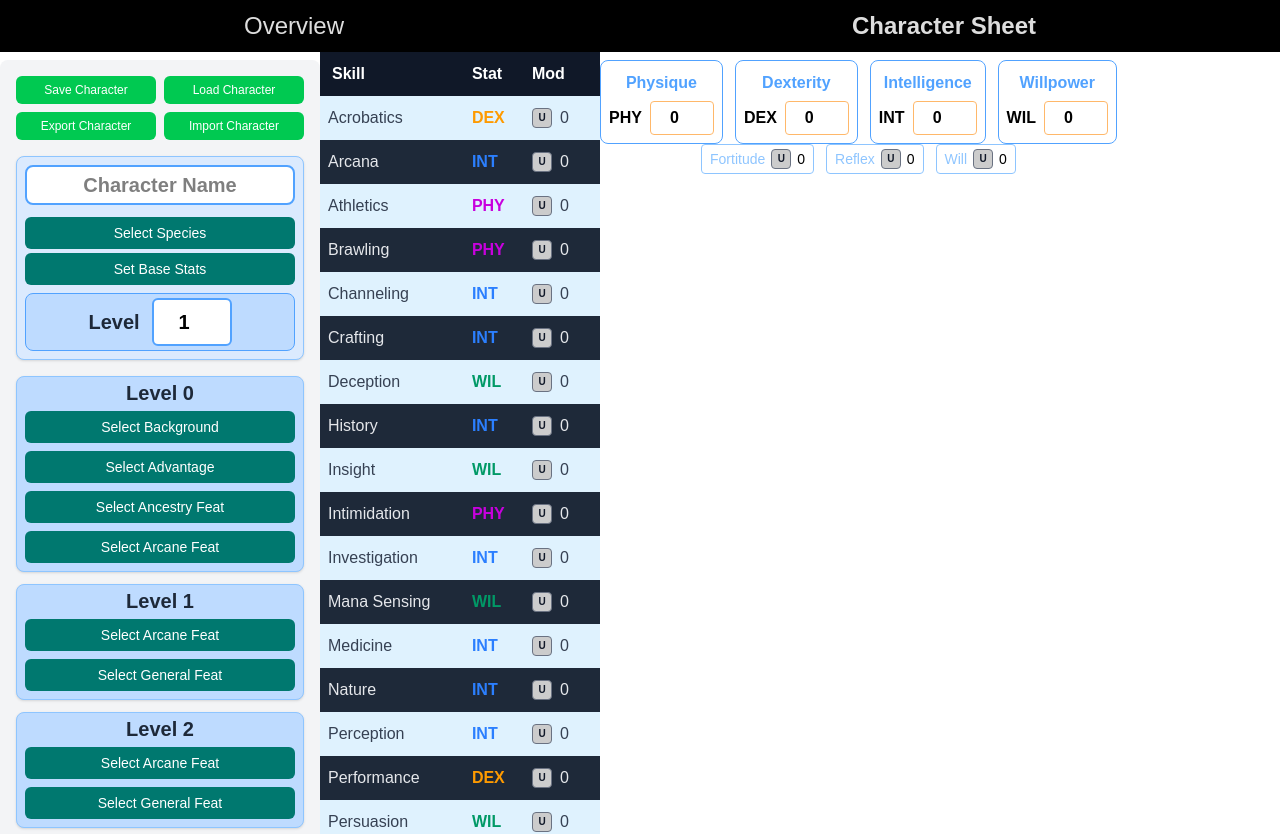
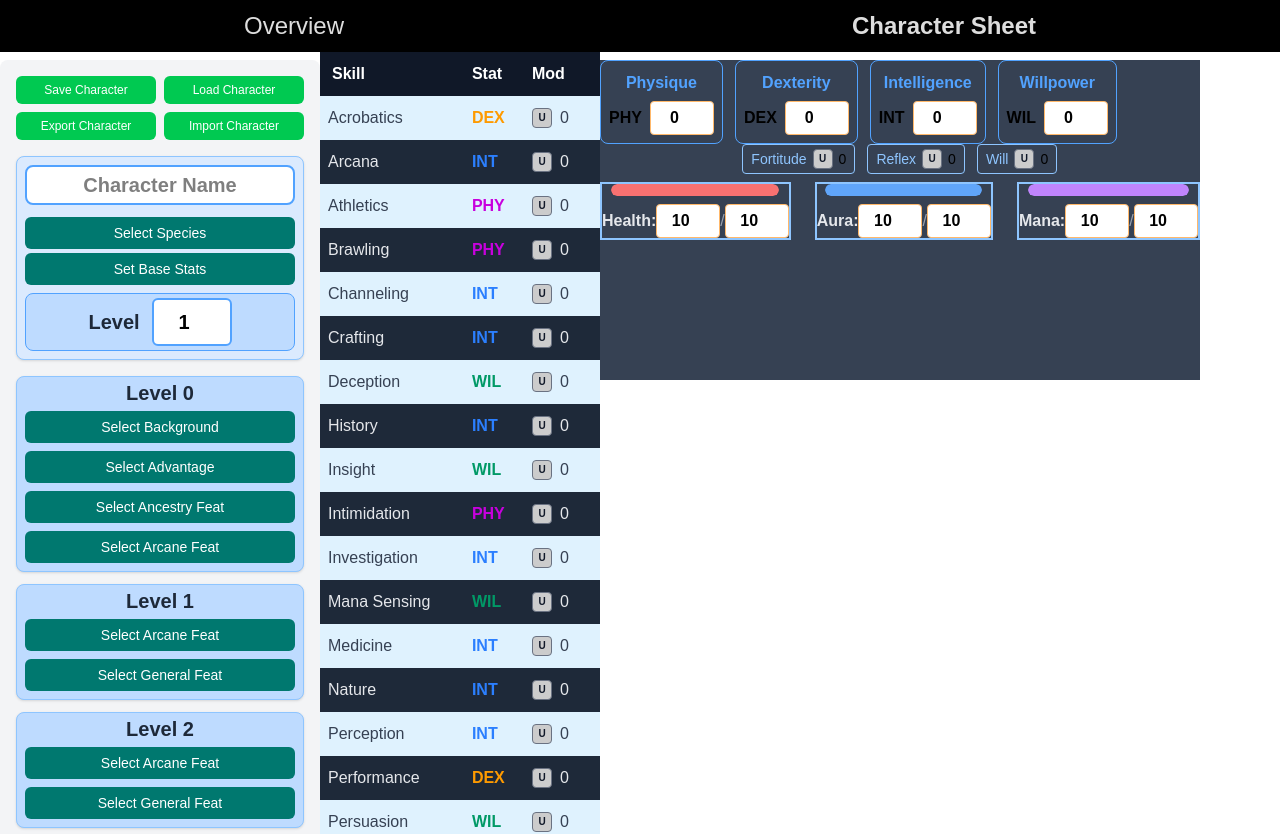
Before and after one commit to Acasez/kastorixv2, a React (Vite) app: page /characterSheet in a window 1280 px wide. Shown: the top 834 px of the page. Built offline with nearby package versions, Linux system fonts and the light colour scheme.

Commit message:
Basic bars

```diff
--- a/src/components/CharacterSheet/CoreStatsSection.tsx
+++ b/src/components/CharacterSheet/CoreStatsSection.tsx
@@ -1,11 +1,13 @@
+import HealthManaAuraBars from "./HealthManaAuraBars";
 import SavingThrowDisplay from "./SavingThrowDisplay";
 import StatsGrid from "./StatsGrid";
 
 export default function CoreStatSection() {
   return (
-    <div className="flex flex-col">
+    <div className="flex flex-col bg-gray-700 h-80">
       <StatsGrid />
       <SavingThrowDisplay />
+      <HealthManaAuraBars />
     </div>
   );
 }
--- /dev/null
+++ b/src/components/CharacterSheet/HealthManaAuraBars.tsx
@@ -0,0 +1,30 @@
+// HealthManaAuraBars.tsx
+import { useCharacter } from "../../contexts/CharacterContext";
+import TrackBar from "./TrackBar";
+
+export default function HealthManaAuraBars() {
+  const { character, updateCharacter } = useCharacter();
+
+  return (
+    <div className="flex items-center justify-center gap-6 mt-2">
+      <TrackBar
+        label="Health"
+        color="#f87171"
+        track={character.health}
+        onChange={(health) => updateCharacter({ health })}
+      />
+      <TrackBar
+        label="Aura"
+        color="#60a5fa"
+        track={character.aura}
+        onChange={(aura) => updateCharacter({ aura })}
+      />
+      <TrackBar
+        label="Mana"
+        color="#c084fc"
+        track={character.mana}
+        onChange={(mana) => updateCharacter({ mana })}
+      />
+    </div>
+  );
+}
--- /dev/null
+++ b/src/components/CharacterSheet/TrackBar.tsx
@@ -0,0 +1,49 @@
+// TrackBar.tsx
+import type { Track } from "../../contexts/CharacterContext";
+import NumberInput from "../NumberInput";
+
+type TrackBarProps = {
+  label: string;
+  color: string;
+  track: Track;
+  onChange: (next: Track) => void;
+};
+
+export default function TrackBar({
+  label,
+  color,
+  track,
+  onChange,
+}: TrackBarProps) {
+  const percentage = Math.min(
+    100,
+    (track.current / Math.max(1, track.max)) * 100,
+  );
+
+  return (
+    <div className="flex flex-col items-center gap-2 border-2 border-blue-300">
+      <div className="h-3 w-9/10 overflow-hidden rounded-full bg-gray-700">
+        <div
+          className="h-full rounded-full transition-all duration-200"
+          style={{ width: `${percentage}%`, backgroundColor: color }}
+        />
+      </div>
+      <div className="">
+        <span className="font-bold text-gray-200">{label}:</span>
+        <NumberInput
+          value={track.current}
+          min={0}
+          max={track.max}
+          onChange={(v) => onChange({ ...track, current: v })}
+        />
+        <span className="text-gray-400">/</span>
+        <NumberInput
+          value={track.max}
+          min={1}
+          max={999}
+          onChange={(v) => onChange({ ...track, max: v })}
+        />
+      </div>
+    </div>
+  );
+}
```
